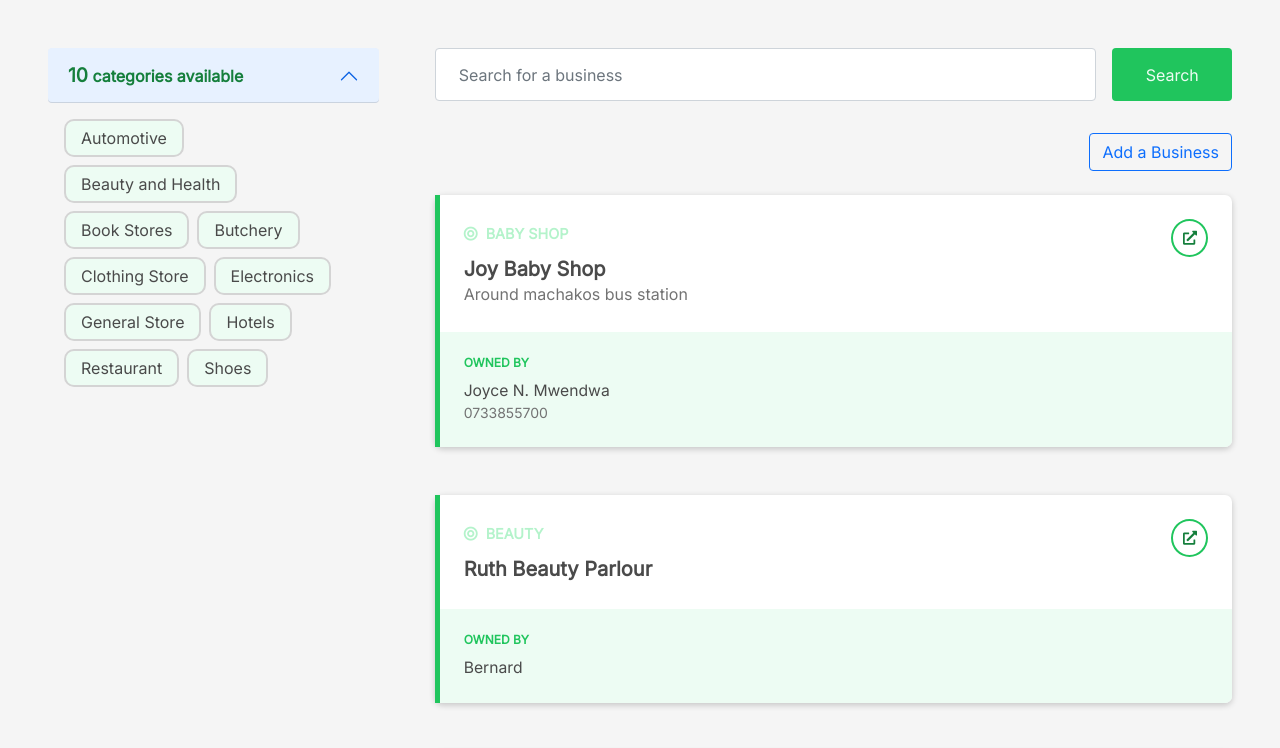
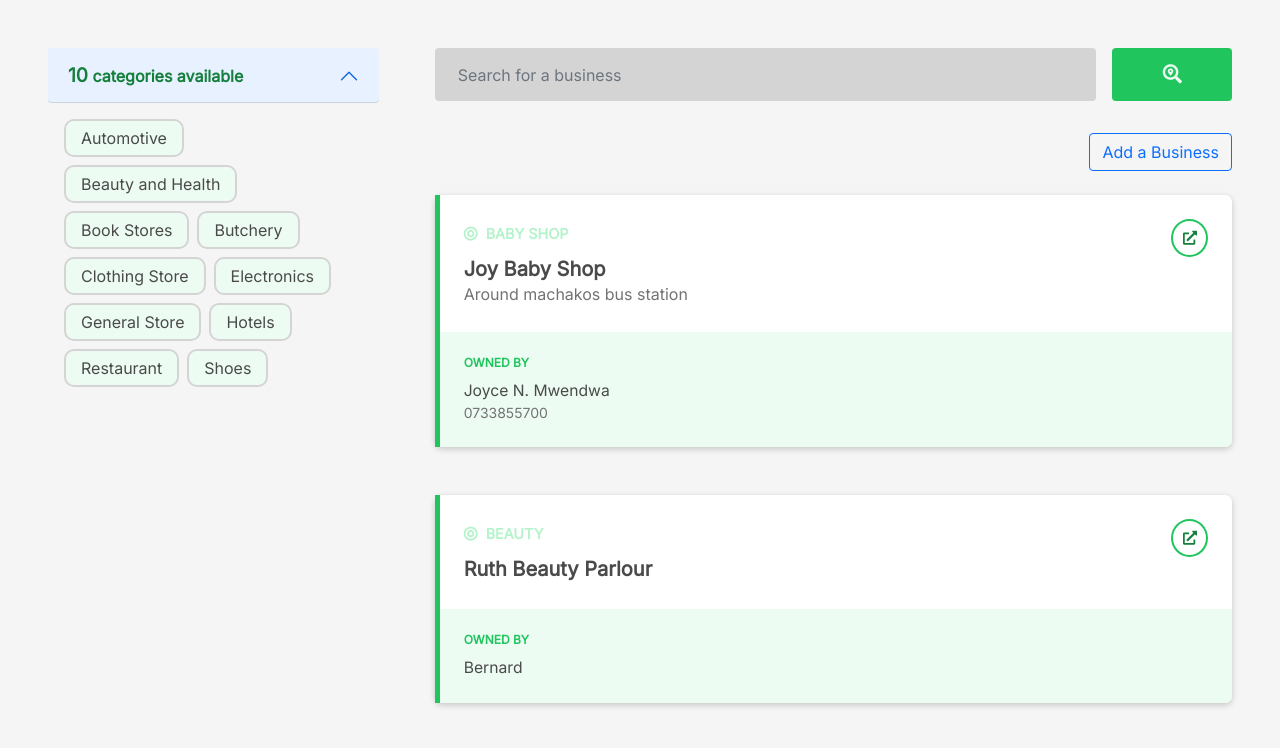
Before and after one commit to briankiragu/heartofkenya, a website with bundled scripts: page index.html in a window 1280 px wide. Shown: the top 748 px of the page. Built offline with nearby package versions, Linux system fonts and the light colour scheme; no server answers.

Commit message:
Searchbar button position

```diff
--- a/css/app.business-directory.css
+++ b/css/app.business-directory.css
@@ -109,27 +109,31 @@ button {
   color: var(--primary-100);
 }
 
-.business-searchbar__button {
-  background-color: var(--primary-500);
-  color: var(--primary-100);
-}
 .business-searchbar__input,
 .business-searchbar__button {
-  font-size: 1rem;
-  font-weight: 400;
+  border: none;
   height: 53px;
   transition: all 0.3s ease-in-out;
 }
 .business-searchbar__input {
+  background-color: var(--neutral-300);
+  color: var(--neutral-900);
   padding: 23px;
 }
 .business-searchbar__input:focus,
 .business-searchbar__button:hover,
 .business-searchbar__button:focus {
   border: none;
-  box-shadow: rgba(50, 50, 93, 0.25) 0px 6px 12px -2px,
-    rgba(0, 0, 0, 0.3) 0px 3px 7px -3px;
+  box-shadow: var(--neutral-300) 0px 6px 12px -2px,
+    var(--neutral-700) 0px 3px 7px -3px;
+  color: var(--neutral-700);
+}
+.business-searchbar__button {
+  background-color: var(--primary-500);
   color: var(--primary-100);
+}
+.business-searchbar__button i {
+  font-size: 1.2rem;
 }
 
 .business-form__modal label {
--- a/js/components/BusinessSearchbar.vue.js
+++ b/js/components/BusinessSearchbar.vue.js
@@ -12,14 +12,14 @@ export default {
         />
       </div>
 
-      <div class="col-md-2">
+      <div class="col-3 col-md-2">
         <div class="d-grid gap-2">
           <button
             type="submit"
             class="btn business-searchbar__button"
             @click.prevent="() => onSubmit()"
           >
-            Search
+            <i class="fas fa-search-location"></i>
           </button>
         </div>
       </div>
```
